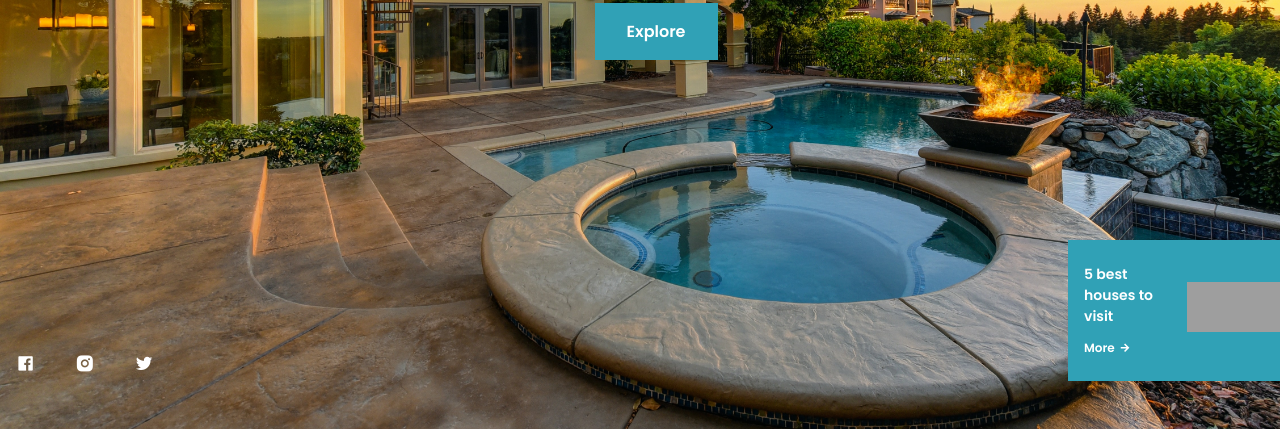
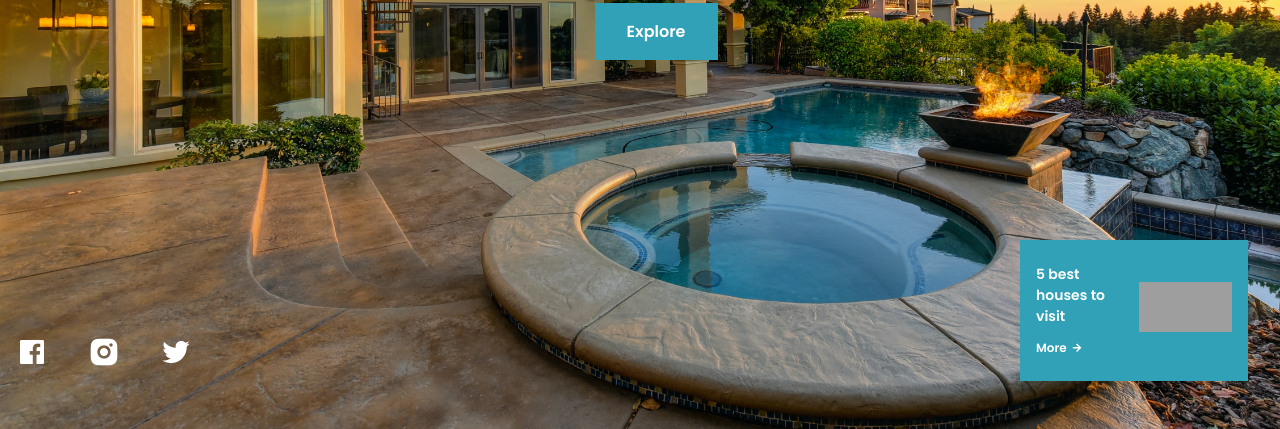
Before and after one commit to chytran/Project3, a PHP site: page / in a window 1280 px wide. Shown: the part 371-800 px from the top of the page. Run offline with PHP 8.4, Linux system fonts and the light colour scheme; grey boxes are pictures that could not be loaded.

Commit message:
home page completed with responsiveness

```diff
--- a/css/style.css
+++ b/css/style.css
@@ -1059,6 +1059,12 @@ input {
   .home__data-subtitle {
     font-size: 1.35rem;
   }
+  .home__info {
+    margin-right: 3rem;
+  }
+  .home__social-link {
+    font-size: 2.0rem;
+  }
 }
 
 @media screen and (min-width: 789px) and (max-width: 1200px) {
@@ -1077,6 +1083,12 @@ input {
   .smoke {
     display: none;
   }
+  .home__social-link {
+    font-size: 1.75rem;
+  }
+  .home__info {
+    margin-right: 3rem;
+  }
 }
 
 @media screen and (min-height: 721px) {
--- a/css/style.scss
+++ b/css/style.scss
@@ -858,6 +858,12 @@ input {
     .home__data-subtitle {
         font-size: 1.35rem;
     }
+    .home__info {
+        margin-right: 3rem;
+    }
+    .home__social-link {
+        font-size: 2.0rem;
+    }
 }
 
 @media screen and (min-width: 789px) and (max-width: 1200px) {
@@ -876,6 +882,13 @@ input {
     .smoke {
         display: none;
     }
+    .home__social-link {
+        font-size: 1.75rem;
+    }
+
+    .home__info {
+        margin-right: 3rem;
+    }
 }
 
 @media screen and (min-height: 721px) {
```
Also changed, not shown: 1 other file.
